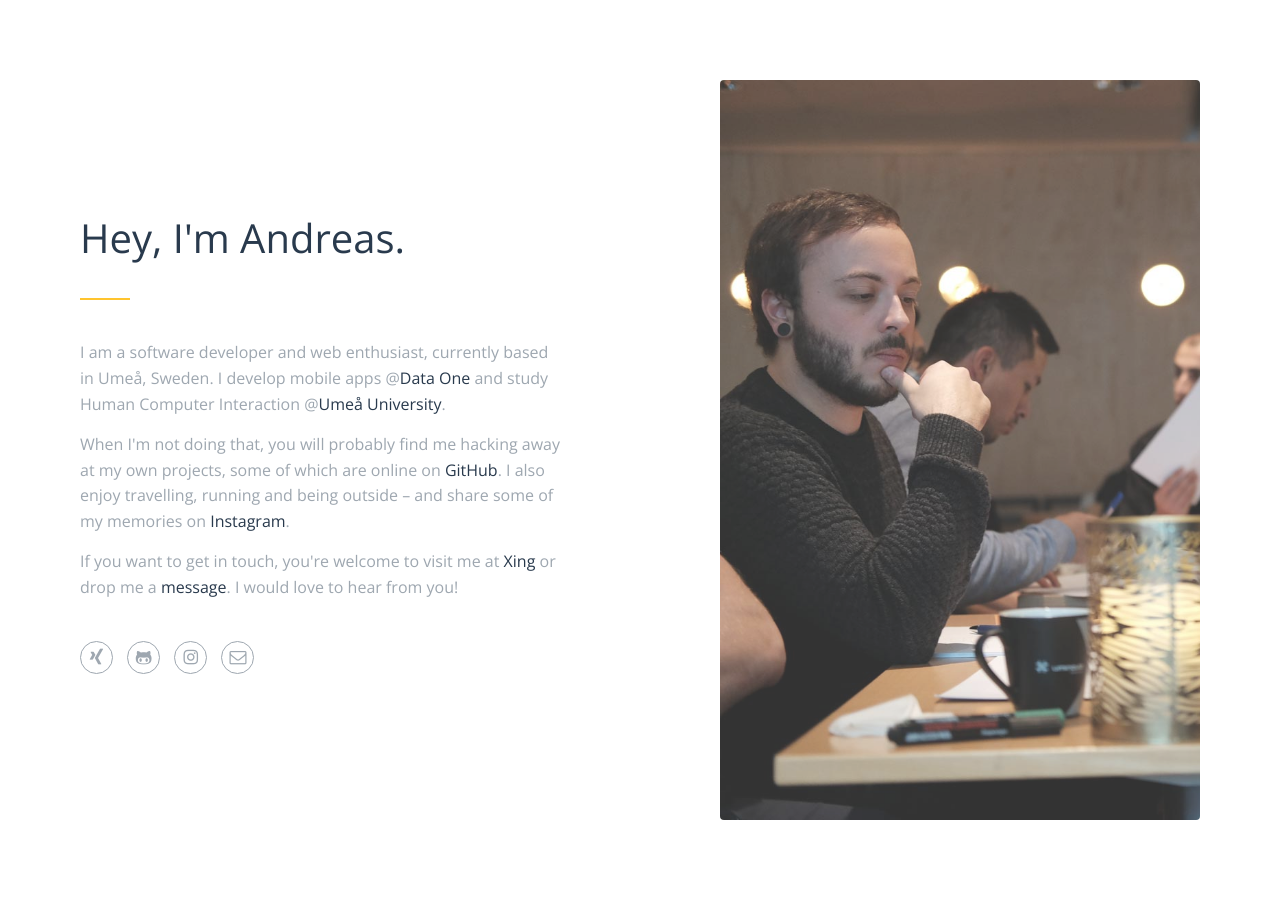
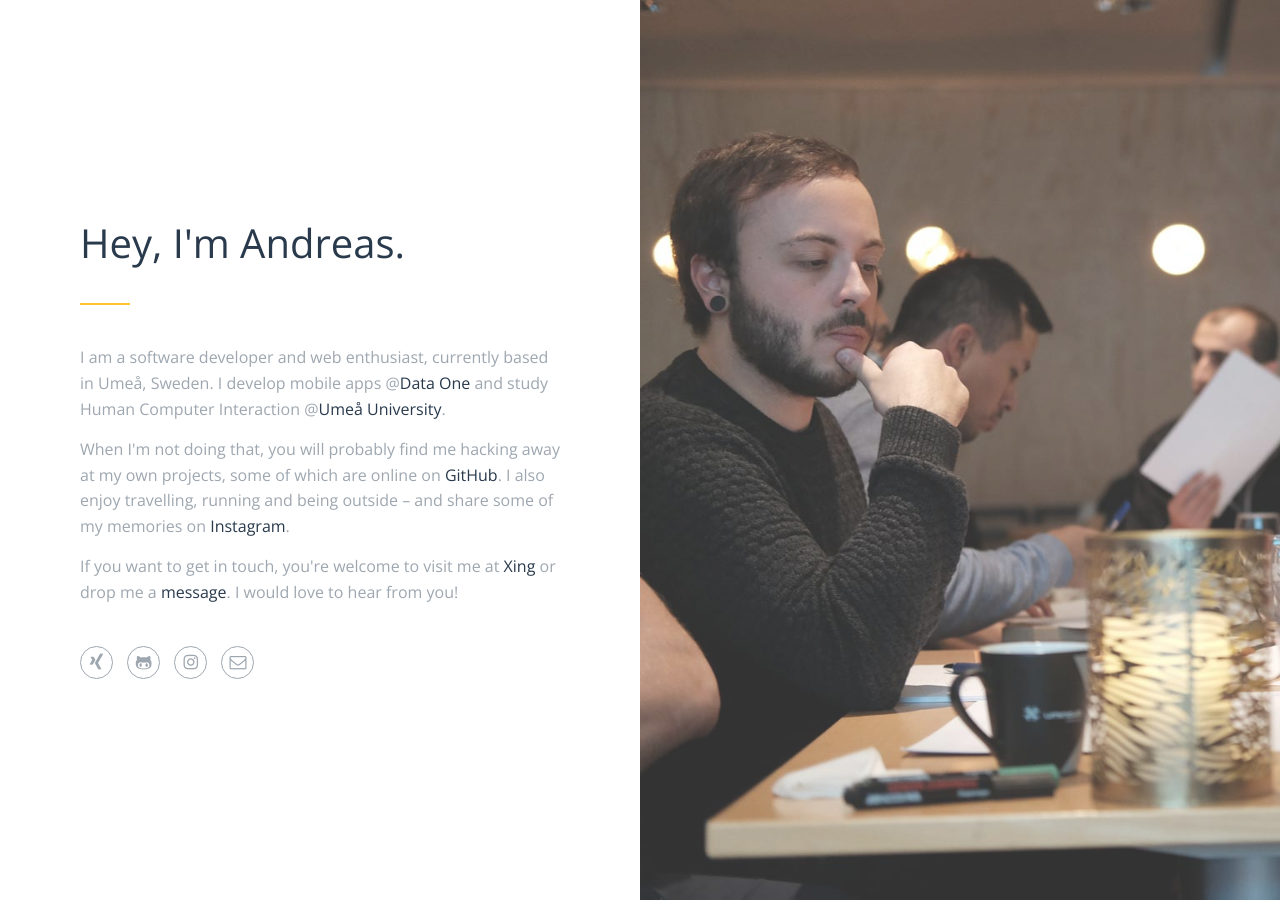
Before and after one commit to andrsphil/andrsphil.github.io, a Jekyll site: the page built from index.html, in a window 1280 px wide. Built offline with Jekyll 4.4.1, drawn with Linux system fonts in a browser that asks for light colours.

Commit message:
Improve layout responsiveness

```diff
--- a/_sass/_base.scss
+++ b/_sass/_base.scss
@@ -6,7 +6,6 @@ html, body
 {
   width: 100%;
   height: 100%;
-  min-height: 100%;
 }
 
 html
@@ -32,7 +31,7 @@ body
 h1
 {
   color: $color-secondary;
-  font-size: 4.0rem;
+  font-size: (1.5 * $font-size-base);
   font-weight: normal;
   line-height: 1.1;
   margin: $spacing-sm 0 ($spacing-md * 2) 0;
@@ -46,6 +45,11 @@ h1
     left: 0;
     position: absolute;
     width: 5.0rem;
+  }
+
+  @media (min-width: $screen-sm-min)
+  {
+    font-size: (2.5 * $font-size-base);
   }
 }
 
@@ -73,14 +77,38 @@ a
 
 .column
 {
+  background-color: $color-background;
   display: table;
-  height: 100%;
   width: 100%;
+
+  &.left
+  {
+    box-shadow: 0 0 50px 0 fade-out(#000000, 0.75);
+    position: absolute;
+    top: 75%;
+    z-index: 1;
+  }
+
+  &.right
+  {
+    position: fixed;
+    right: 0;
+    top: 0;
+    z-index: 0;
+  }
 
   @media (min-width: $screen-sm-min)
   {
     float: left;
+    height: 100%;
     width: 50%;
+
+    &.left
+    {
+      box-shadow: none;
+      position: relative;
+      top: 0;
+    }
   }
 }
 
--- a/_sass/_landing.scss
+++ b/_sass/_landing.scss
@@ -1,6 +1,19 @@
 // -----------------------------------------------------------------------------------------------
 //  Landing page
 // -----------------------------------------------------------------------------------------------
+
+.bio-text
+{
+  h1
+  {
+    margin-top: 0;
+  }
+
+  .buttons
+  {
+    margin-bottom: 0;
+  }
+}
 
 .bio-portrait
 {
@@ -8,10 +21,8 @@
   background-image: url($baseurl + $assets + '/img/bio-portrait.jpg');
   background-position: left center;
   background-size: cover;
-  border-radius: 0.4rem;
   height: 100%;
   opacity: 0.8;
-  transition: all $transition;
 }
 
 
@@ -40,7 +51,7 @@
 
 .icon-circle
 {
-  background-color: $color-background;
+  background-color: transparent;
   border-color: $color-base;
   border-radius: 50%;
   border-style: solid;
--- a/index.html
+++ b/index.html
@@ -3,7 +3,7 @@ layout: default
 title: Hi!
 ---
 
-<div class="column">
+<div class="column left">
   <div class="content-wrapper">
     <div class="content bio-text">
       <h1>Hey, I'm Andreas.</h1>
@@ -30,8 +30,4 @@ title: Hi!
   </div>
 </div>
 
-<div class="column">
-  <div class="content-wrapper">
-    <div class="content bio-portrait"></div>
-  </div>
-</div>
+<div class="column right bio-portrait"></div>
```
